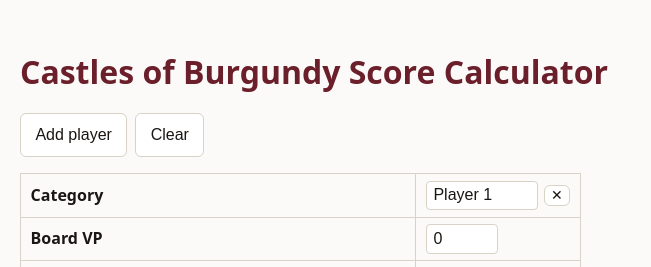
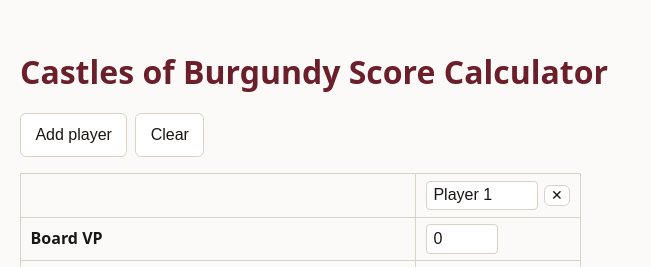
Before and after one commit to toddcooke/toddcooke.github.io, a React (Vite) app in the folder burgundy-scorer/: page / in a window 1280 px wide. Shown: the top 267 px of the page, without its empty margins (0-651 px from the left). Built offline with nearby package versions, Linux system fonts and the light colour scheme.

Commit message:
style(burgundy-scorer): remove Category label from table corner
Co-Authored-By: Claude Opus 4.8 <noreply@anthropic.com>

```diff
--- a/burgundy-scorer/src/App.tsx
+++ b/burgundy-scorer/src/App.tsx
@@ -80,7 +80,7 @@ export default function App() {
                 <caption>Castles of Burgundy — final scores</caption>
                 <thead>
                 <tr>
-                    <th scope="col">Category</th>
+                    <th scope="col"></th>
                     {players.map(player => (
                         <th key={player.id} scope="col">
                             <input
```
